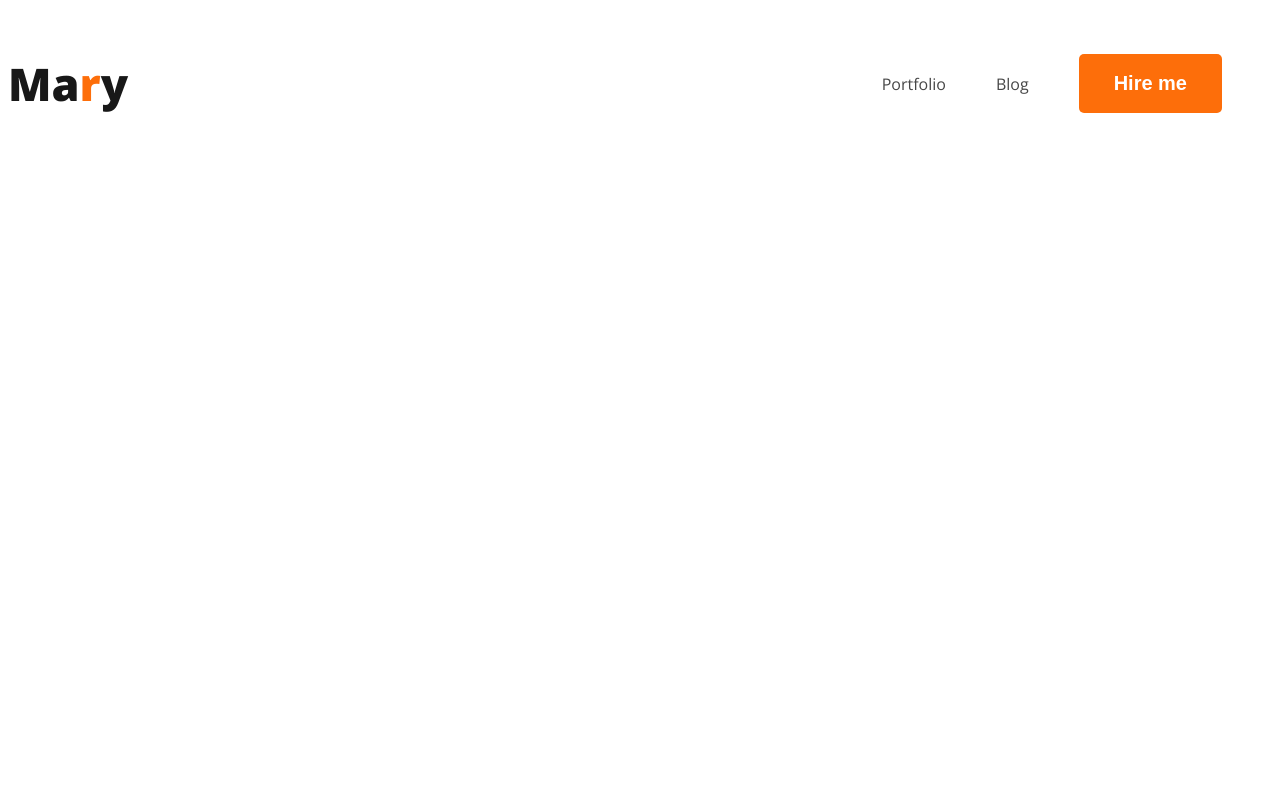
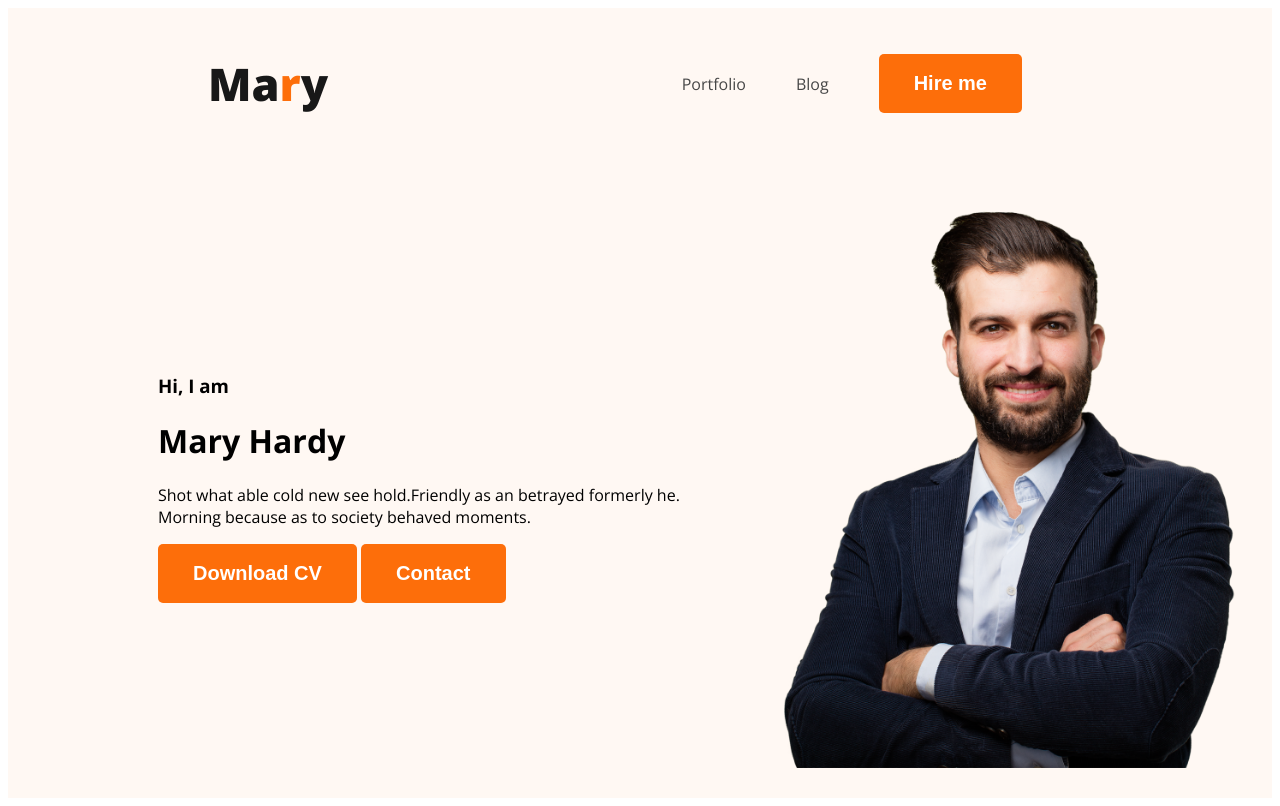
Before and after one commit to SayidFaruk/web-Developer-portfolio, a plain HTML site: page index.html in a window 1280 px wide. Drawn offline with nearby package versions, Linux system fonts and the light colour scheme.

Commit message:
banner addede

```diff
--- a/index.html
+++ b/index.html
@@ -15,7 +15,7 @@
 </head>
 
 <body>
-    <header>
+    <header class="header">
         <nav>
             <h3 class="nav-title">Ma<span class="text-primary">r</span>y</h3>
             <ul>
@@ -24,6 +24,16 @@
                 <li><Button class="btn-primary">Hire me</Button></li>
             </ul>
         </nav>
+        <div class="banner">
+            <div class="banner-content">
+                <h3 class="banner-greeting">Hi, I  am</h3>
+                <h1 class="banner-title">Mary Hardy</h1>
+                <p>Shot what able cold new see hold.Friendly as an betrayed formerly he. Morning because as to society behaved moments.</p>
+                <button class="btn-primary">Download CV</button>
+                <button class="btn-primary">Contact</button>
+            </div>
+            <img class="profile-pic" src="images/hardy.png" alt="">
+        </div>
     </header>
     <main>
 
--- a/styles/portfolio.css
+++ b/styles/portfolio.css
@@ -24,6 +24,7 @@ nav{
     display: flex;
     justify-content: space-between;s
     align-items: center;
+    margin: 0 200px;
 }
 .nav-title{
     color: #181818;
@@ -42,3 +43,19 @@ nav a{
     text-decoration: none;
     color: #474747;
 }
+/*header related style*/
+.header{
+    background-color: #fff8f3;
+}
+.banner{
+    padding: 30px 30px 30px 150px;
+    display: flex;
+    align-items: center;
+}
+.banner .profile-pic{
+    width: 500px;
+
+}
+.banner-content{
+
+}
```
